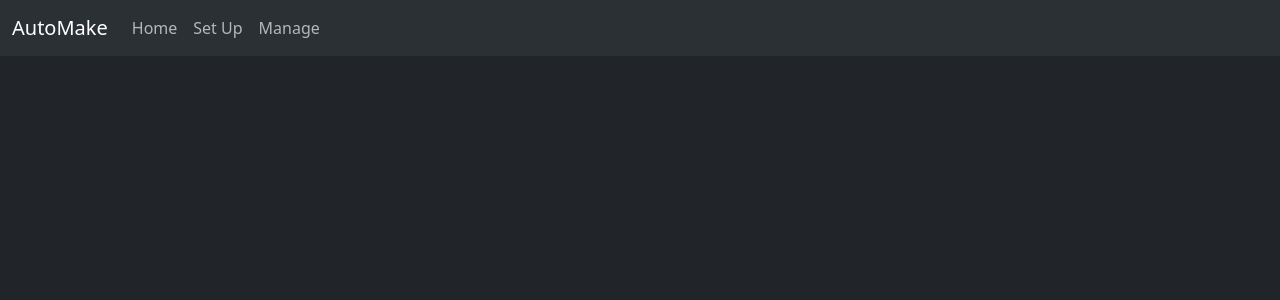
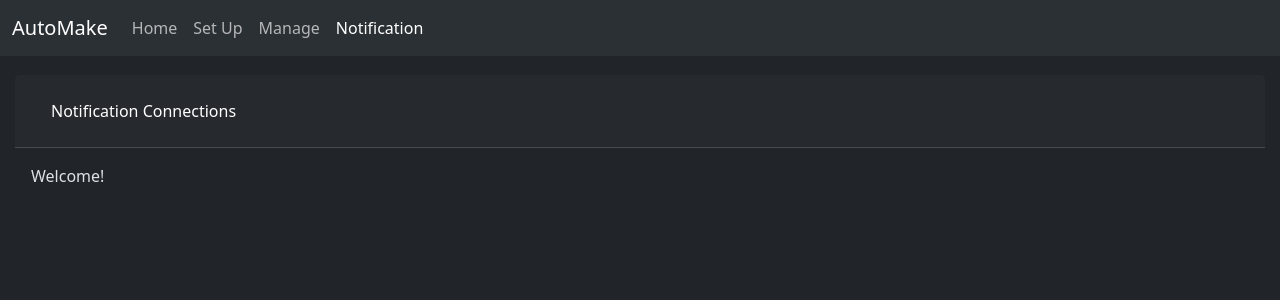
Before and after one commit to fflores0467/auto-make-frontend, a React (Create React App) app: page /auto-make-frontend/notification in a window 1280 px wide. Shown: the top 300 px of the page. Built offline with nearby package versions, Linux system fonts and the light colour scheme; no server answers.

Commit message:
added starter notification page

```diff
--- /dev/null
+++ b/src/Notification/Notification.tsx
@@ -0,0 +1,23 @@
+import { Header } from '../components/BasicHeader'
+
+import Card from 'react-bootstrap/Card';
+import Container from 'react-bootstrap/Container';
+import Row from 'react-bootstrap/Row';
+import Col from 'react-bootstrap/Col';
+
+export const Notification = () => {
+    return (
+        <Container fluid className='pt-3'>
+            <Card border={'dark'}>
+                <Card.Header>
+                    <Header title={"Notification Connections"} />
+                </Card.Header>
+                <Card.Body>
+                    <Row>
+                        <Col>Welcome!</Col>
+                    </Row>
+                </Card.Body>
+            </Card>
+        </Container>
+    )
+}
--- a/src/Root/App.tsx
+++ b/src/Root/App.tsx
@@ -6,6 +6,7 @@ import { Manage } from '../Manage/Manage';
 import { Schedule } from '../SetUp/Schedule';
 import { Automation } from '../SetUp/Automation';
 import { BackRoom } from '../SetUp/BackRoom';
+import { Notification } from '../Notification/Notification';
 
 const App = () => {
   return (
@@ -19,6 +20,7 @@ const App = () => {
         <Route path='/setup/backroom' element={<BackRoom/>}></Route>
         <Route path='/setup/automation' element={<Automation/>}></Route>
         <Route path='/manage' element={<Manage/>}></Route>
+        <Route path='/notification' element={<Notification/>}></Route>
       </Routes>
     </div>
   )
--- a/src/Root/Header.tsx
+++ b/src/Root/Header.tsx
@@ -23,6 +23,9 @@ export const Header = () => {
             <LinkContainer to="/manage">
               <Nav.Link className={currentPage.startsWith('/manage') ? 'nav-link active' : 'nav-link'}>Manage</Nav.Link>
             </LinkContainer>
+            <LinkContainer to="/notification">
+              <Nav.Link className={currentPage.startsWith('/notification') ? 'nav-link active' : 'nav-link'}>Notification</Nav.Link>
+            </LinkContainer>
           </Nav>
         </Navbar.Collapse>
       </Container>
```
